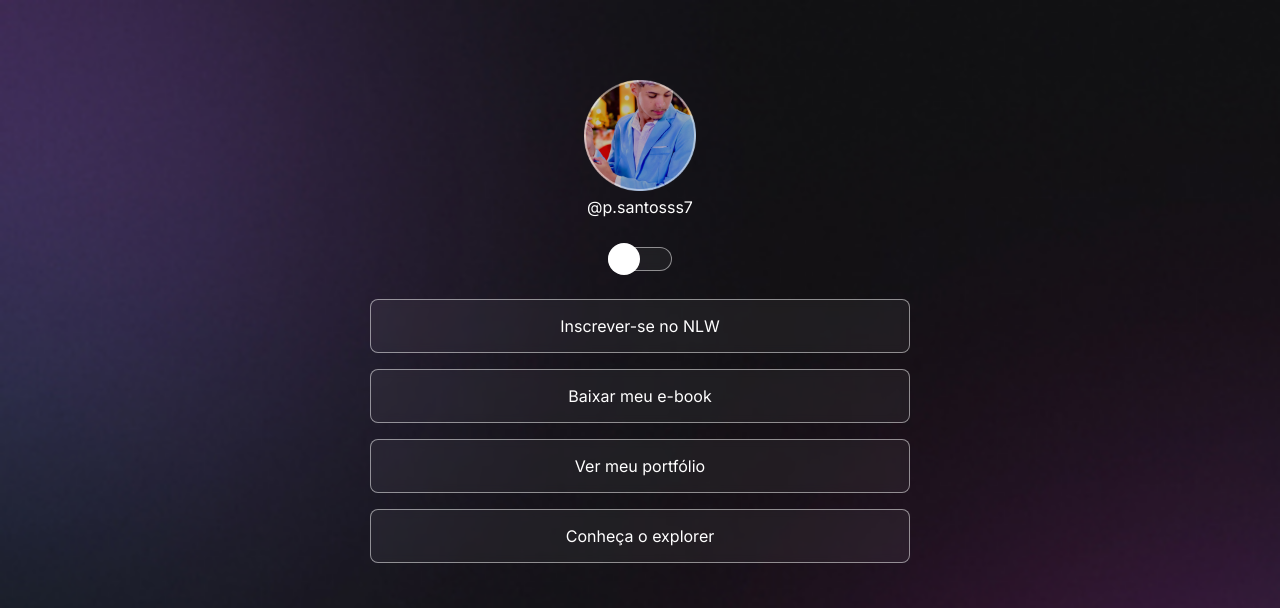
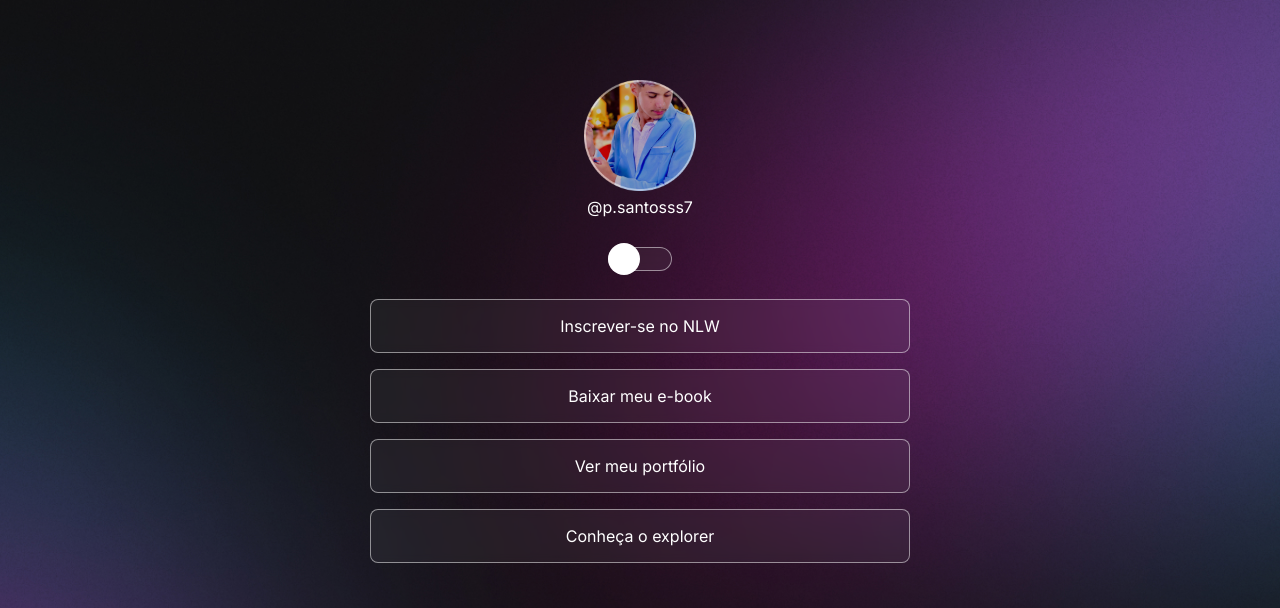
Before and after one commit to psantosss7/projeto, a plain HTML site: page index.html in a window 1280 px wide. Shown: the top 608 px of the page. Drawn offline with nearby package versions, Linux system fonts and the light colour scheme.

Commit message:
change background based on media queries

```diff
--- a/style.css
+++ b/style.css
@@ -179,3 +179,15 @@ footer {
     text-align: center;
     font-size: 14px;
 }
+
+/*media queries */
+
+@media (min-width: 700px) {
+    :root {
+        --bg-url: url(./assets/bg-desktop.jpg)
+    }
+
+    .light {
+        --bg-url: url(./assets/bg-desktop-light.jpg)
+    }
+}
```
